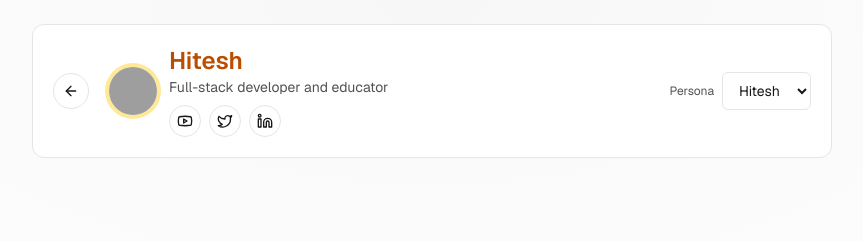
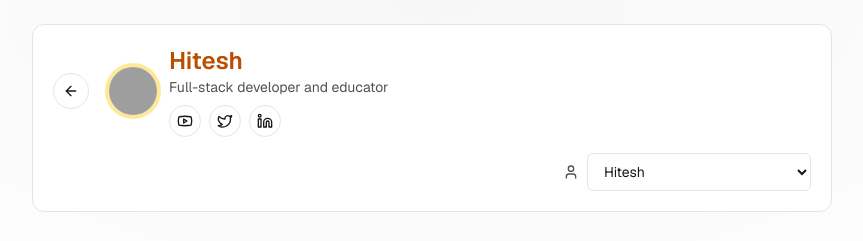
Before and after one commit to BrewHub42/Persona-AI-Chat, a Next.js app: page /chats in a window 1280 px wide. Shown: the top 241 px of the page, without its empty margins (208-1071 px from the left). Built offline with nearby package versions, Linux system fonts and the light colour scheme; grey boxes are pictures that could not be loaded.

Commit message:
Enhance persona dropdown component by adding User icon and improving layout for better persona selection

```diff
--- a/app/chats/page.js
+++ b/app/chats/page.js
@@ -2,7 +2,7 @@
 import React, { useMemo, useState } from "react";
 import { usePathname, useRouter, useSearchParams } from "next/navigation";
 import { personas, getPersonaById } from "../personas.js";
-import { Youtube, Twitter, Linkedin, ArrowLeft } from "lucide-react";
+import { Youtube, Twitter, Linkedin, ArrowLeft, User } from "lucide-react";
 
 export default function Chats() {
   const searchParams = useSearchParams();
@@ -109,8 +109,8 @@ export default function Chats() {
     <main className="min-h-screen font-sans flex flex-col bg-[radial-gradient(80%_60%_at_50%_0%,rgba(0,0,0,0.03),transparent)] dark:bg-[radial-gradient(80%_60%_at_50%_0%,rgba(255,255,255,0.06),transparent)]">
       <section className="mx-auto max-w-4xl w-full flex-1 flex flex-col px-6 sm:px-12 py-6">
         <header className={`rounded-xl app-border ${activePersona.accent.border} p-4 sm:p-5 bg-background`}>
-          <div className="flex items-center justify-between gap-4">
-            <div className="flex items-center gap-3">
+          <div className="flex flex-wrap items-center justify-between gap-4">
+            <div className="flex items-center gap-3 w-full">
               <button
                 onClick={() => router.back()}
                 className="mr-2 inline-flex h-9 w-9 items-center justify-center rounded-full app-border hover:bg-neutral-100 dark:hover:bg-neutral-900 transition"
@@ -143,11 +143,11 @@ export default function Chats() {
                 </div>
               </div>
             </div>
-            <div className="flex items-center gap-2">
-              <label htmlFor="persona" className="text-xs text-neutral-600 dark:text-neutral-300">Persona</label>
+            <div className="flex items-center gap-2 ml-auto">
+              <User className="h-4 w-4 text-neutral-600 dark:text-neutral-300" aria-hidden="true" />
               <select
-                id="persona"
-                className="rounded-md app-border bg-background px-3 py-2 text-sm focus:outline-none focus:ring-2 focus:ring-neutral-400"
+                id="persona" aria-label="Select persona"
+                className="rounded-md app-border bg-background px-3 py-2 text-sm focus:outline-none focus:ring-2 focus:ring-neutral-400 w-56"
                 value={personaId}
                 onChange={(e) => handlePersonaChange(e.target.value)}
                 disabled={streaming}
```
